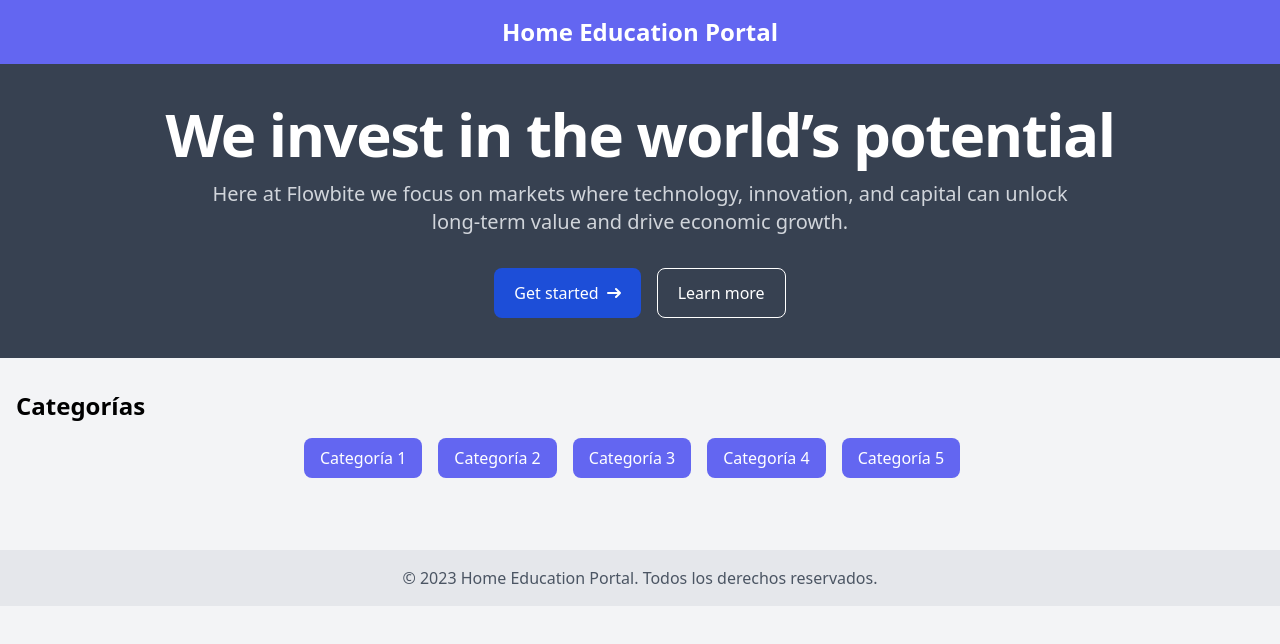
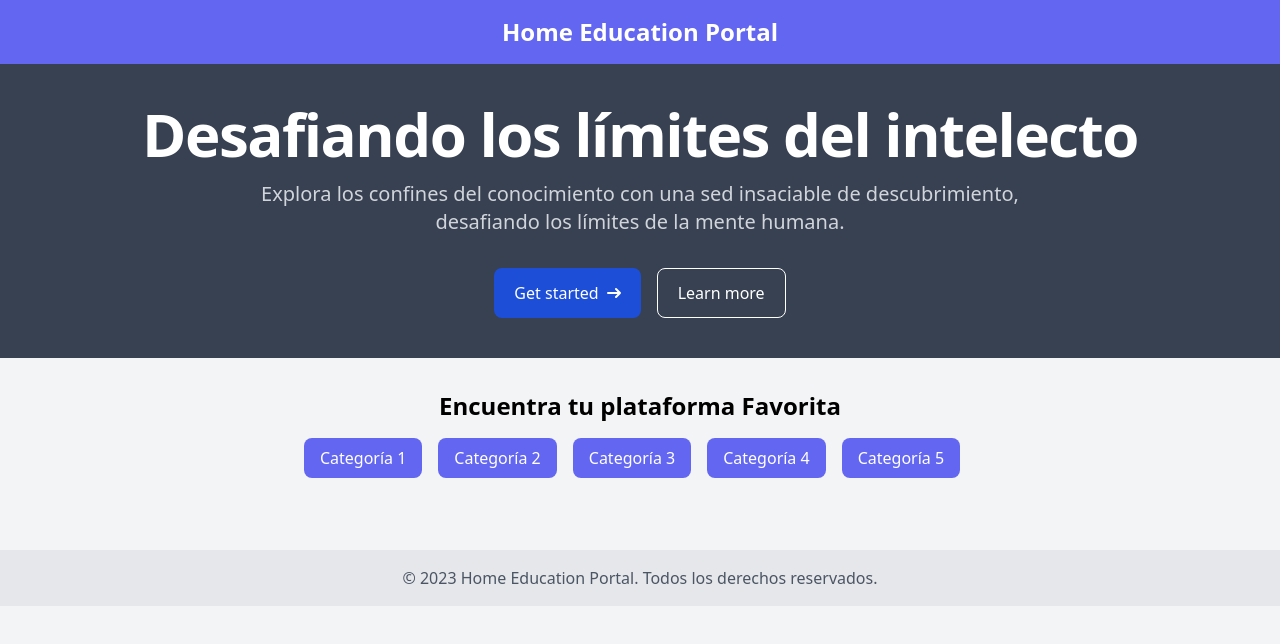
Before and after one commit to juscoder/frontend_home_education_portal_tailwindcss, a plain HTML site: page index.html in a window 1280 px wide. Drawn offline with nearby package versions, Linux system fonts and the light colour scheme.

Commit message:
update title

```diff
--- a/index.html
+++ b/index.html
@@ -19,8 +19,8 @@
 
 <section class="bg-center bg-no-repeat bg-[url('https://blog.inasp.info/wp-content/uploads/2021/09/shutterstock_443086105-2048x1280.jpg')] bg-gray-700 bg-blend-multiply">
   <div class="px-4 mx-auto max-w-screen-xl text-center py-24 lg:py-10">
-      <h1 class="mb-4 text-4xl font-extrabold tracking-tight leading-none text-white md:text-5xl lg:text-6xl">We invest in the world’s potential</h1>
-      <p class="mb-8 text-lg font-normal text-gray-300 lg:text-xl sm:px-16 lg:px-48">Here at Flowbite we focus on markets where technology, innovation, and capital can unlock long-term value and drive economic growth.</p>
+      <h1 class="mb-4 text-4xl font-extrabold tracking-tight leading-none text-white md:text-5xl lg:text-6xl">Desafiando los límites del intelecto</h1>
+      <p class="mb-8 text-lg font-normal text-gray-300 lg:text-xl sm:px-16 lg:px-48">Explora los confines del conocimiento con una sed insaciable de descubrimiento, desafiando los límites de la mente humana.</p>
       <div class="flex flex-col space-y-4 sm:flex-row sm:justify-center sm:space-y-0 sm:space-x-4">
           <a href="#" class="inline-flex justify-center items-center py-3 px-5 text-base font-medium text-center text-white rounded-lg bg-blue-700 hover:bg-blue-800 focus:ring-4 focus:ring-blue-300 dark:focus:ring-blue-900">
               Get started
@@ -38,7 +38,7 @@
 
   <!-- Main Content -->
   <main class="container mx-auto px-4 py-8">
-    <h2 class="text-2xl font-bold mb-4">Categorías</h2>
+    <h2 class="text-2xl text-center font-bold mb-4">Encuentra tu plataforma Favorita</h2>
 
     <!-- Categories -->
     <div class="flex flex-wrap justify-center mb-8">
```
